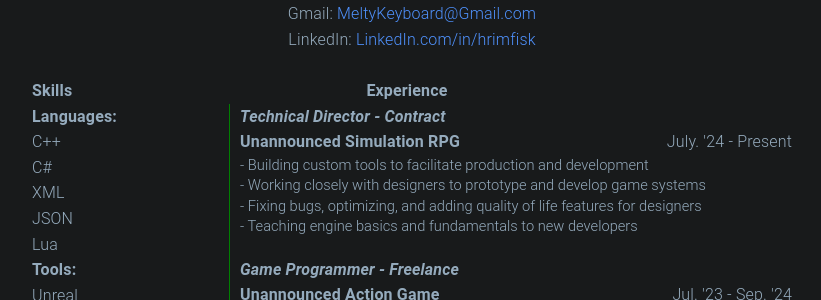
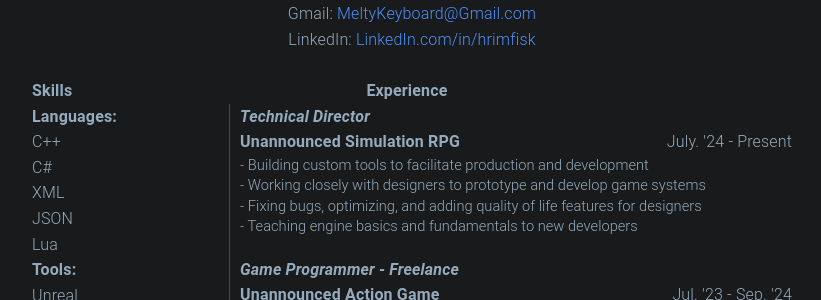
Before and after one commit to hrimfisk/hrimfisk.github.io, a Jekyll site: the page built from resume.md, in a window 1280 px wide. Shown: the part 140-440 px from the top of the page, without its empty margins (228-1049 px from the left). Built offline with Jekyll 4.4.1, drawn with Linux system fonts in a browser that asks for light colours.

Commit message:
Update resume.md

```diff
--- a/resume.md
+++ b/resume.md
@@ -124,7 +124,7 @@ LinkedIn: <a href="https://www.linkedin.com/in/hrimfisk/">LinkedIn.com/in/hrimfi
         <td class = "experience">
             <body>
                 <p style="text-align: left;">
-                    <subheading><i><b>Technical Director - Contract</b></i></subheading><br>
+                    <subheading><i><b>Technical Director</b></i></subheading><br>
                     <b>Unannounced Simulation RPG</b><span style="float:right;">July. '24 - Present</span><br>
                     <h6>
                     - Building custom tools to facilitate production and development<br>
```
